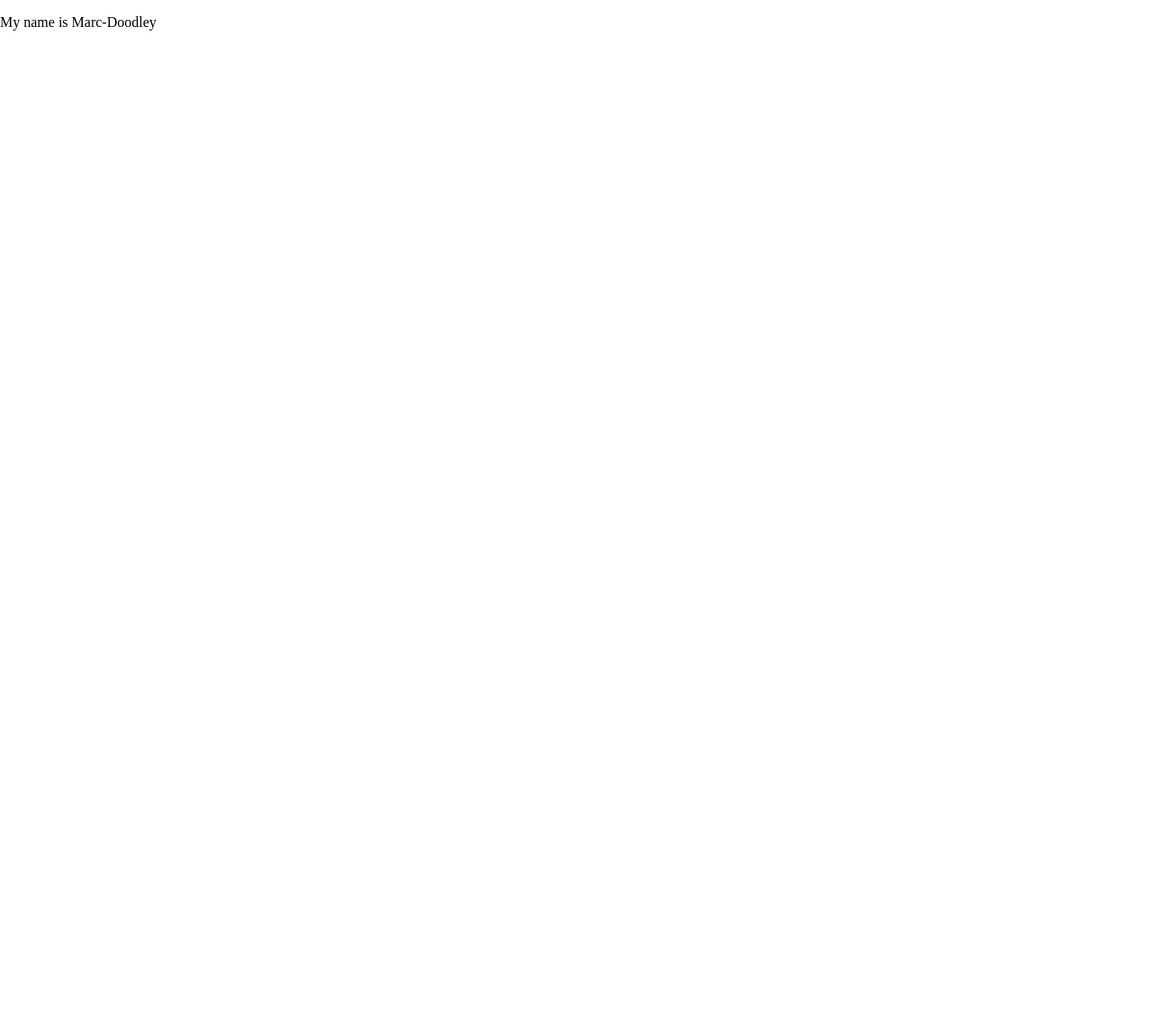
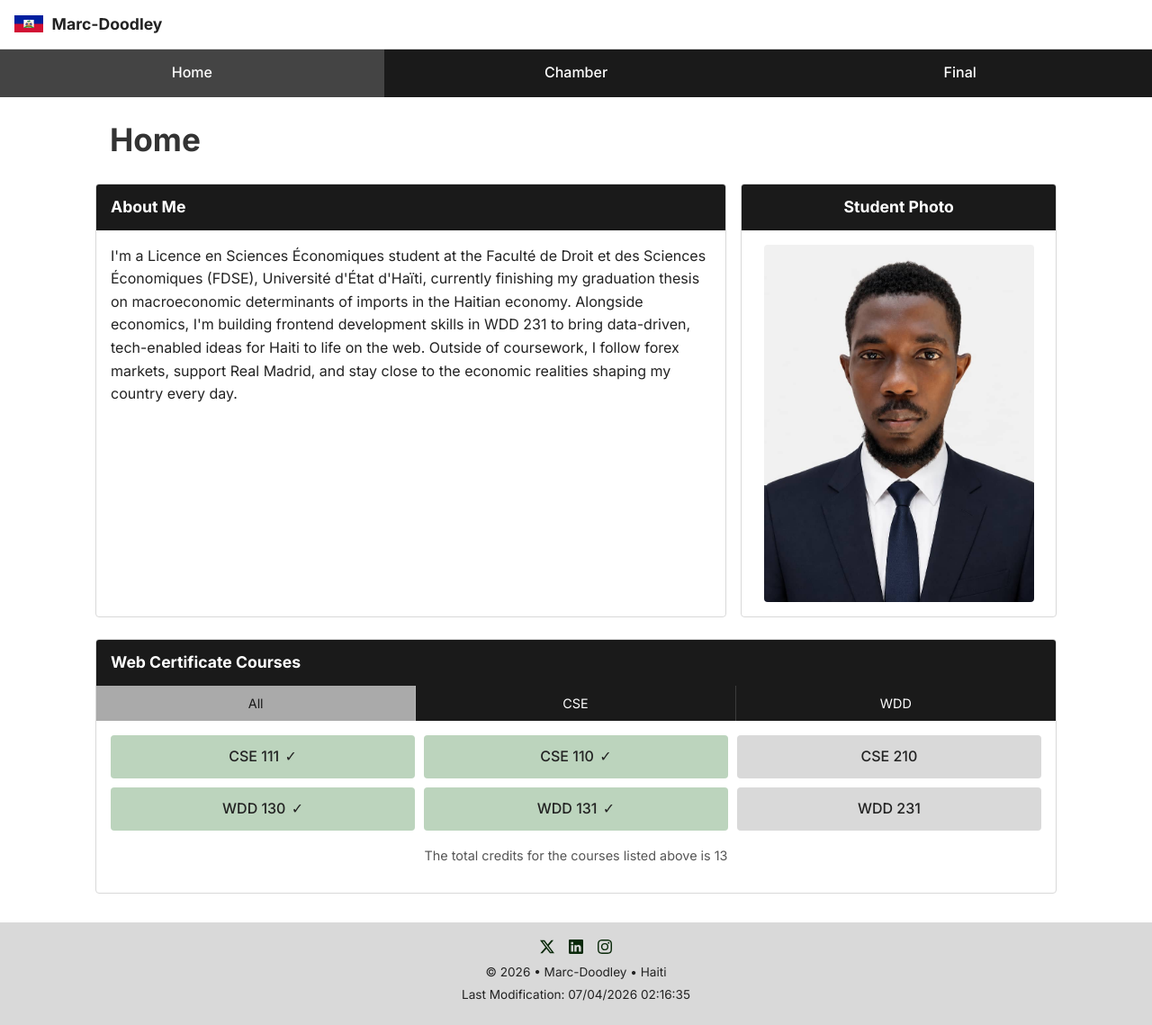
Before and after one commit to marcdoodleys-collab/WDD231, a plain HTML site: page index.html in a window 1280 px wide. Shown: the whole page at 90% size. Before the commit the page ends 800 px from the top, so only its background shows below. Drawn offline with Linux system fonts and the light colour scheme.

Commit message:
Week 1 assignment

```diff
--- a/index.html
+++ b/index.html
@@ -1,12 +1,92 @@
 <!DOCTYPE html>
 <html lang="en">
 <head>
-    <meta charset="UTF-8">
-    <meta name="viewport" content="width=device-width, initial-scale=1.0">
-    <link rel="stylesheet" href="styles/normalize.css">
-    <title>Document</title>
+  <meta charset="UTF-8" />
+  <meta name="viewport" content="width=device-width, initial-scale=1.0" />
+  <title>Marc-Doodley | WDD 231 Course Home</title>
+  <meta name="description" content="Marc-Doodley's WDD 231 Web Frontend Development I course home page: about me, student photo, and Web Certificate Courses progress." />
+  <meta name="author" content="Marc-Doodley" />
+
+  <link href="https://fonts.googleapis.com/css2?family=Inter:wght@400;500;600;700&display=swap" rel="stylesheet" />
+
+  <link rel="stylesheet" href="styles/style.css" />
+
+  <script src="scripts/script.js" defer></script>
 </head>
 <body>
-   <p>My name is Marc-Doodley</p>
+
+  <header>
+    <div class="brand">
+      <img src="images/flag_of_haiti.svg" alt="Site logo" class="logo" width="32" height="32" />
+      <span class="site-name">Marc-Doodley</span>
+    </div>
+
+    <button id="hamburger" class="hamburger" aria-label="Toggle navigation menu" aria-expanded="false" aria-controls="primaryNav">
+      <span></span>
+      <span></span>
+      <span></span>
+    </button>
+  </header>
+
+  <nav>
+    <ul id="primaryNav">
+      <li><a href="index.html" class="active" target="_blank">Home</a></li>
+      <li><a href="chamber.html" target="_blank">Chamber</a></li>
+      <li><a href="final.html" target="_blank">Final</a></li>
+    </ul>
+  </nav>
+
+  <main>
+    <h1>Home</h1>
+
+    <div class="intro-grid">
+      <section class="about-me">
+        <h2>About Me</h2>
+        <p>
+          I'm a Licence en Sciences Économiques student at the Faculté de Droit et des Sciences
+          Économiques (FDSE), Université d'État d'Haïti, currently finishing my graduation thesis
+          on macroeconomic determinants of imports in the Haitian economy. Alongside economics, I'm
+          building frontend development skills in WDD 231 to bring data-driven, tech-enabled ideas
+          for Haiti to life on the web. Outside of coursework, I follow forex markets, support Real
+          Madrid, and stay close to the economic realities shaping my country every day.
+        </p>
+      </section>
+
+      <section class="photo-section">
+        <h2>Student Photo</h2>
+        <img src="images/Profile-picture.jpeg" alt="Student photo placeholder" class="student-photo" width="300" height="260" />
+      </section>
+    </div>
+
+    <section class="certificate-courses">
+      <h2>Web Certificate Courses</h2>
+
+      <div class="filter-buttons">
+        <button class="filter-btn active" data-filter="all">All</button>
+        <button class="filter-btn" data-filter="CSE">CSE</button>
+        <button class="filter-btn" data-filter="WDD">WDD</button>
+      </div>
+
+      <div id="courseCards" class="course-cards"></div>
+
+      <p class="credit-total">
+        The total credits for the courses listed above is <span id="creditTotal">0</span>
+      </p>
+    </section>
+  </main>
+
+  <footer>
+    <div class="social-links">
+      <a href="https://x.com/Mkdl2002"><img src="images/twitter-x.svg" alt="X profile" width="16" height="16"></a>
+      <a href="https://linkedin.com/in/marc-doodley"><img src="images/linkedin.svg" alt="LinekedIn profile" width="16" height="16"></a>
+      <a href="https://www.instagram.com/marcdoodleys?igsh=MWNpeXg5dWdqZjRjdw=="><img src="images/instagram.svg" alt="Instagram profile" width="16" height="16"></a>
+    </div>
+
+    <p>&copy; <span id="currentYear"></span> &bull; Marc-Doodley &bull; Haiti</p>
+
+    <p id="lastModified"></p>
+  </footer>
+
 </body>
+  </footer>
 </html>
--- /dev/null
+++ b/scripts/script.js
@@ -0,0 +1,119 @@
+// script.js — navigation, dynamic date, and certificate course logic
+
+// ---------- Responsive navigation ----------
+const hamburger = document.querySelector("#hamburger");
+const primaryNav = document.querySelector("#primaryNav");
+
+hamburger.addEventListener("click", () => {
+  const isOpen = primaryNav.classList.toggle("open");
+  hamburger.classList.toggle("open");
+  hamburger.setAttribute("aria-expanded", isOpen);
+});
+
+// ---------- Dynamic footer dates ----------
+const currentYear = document.querySelector("#currentYear");
+currentYear.textContent = new Date().getFullYear();
+
+const lastModified = document.querySelector("#lastModified");
+lastModified.textContent = `Last Modification: ${document.lastModified}`;
+
+// ---------- Certificate courses ----------
+// Course data for the Web and Computer Programming certificate.
+// "completed" reflects courses already finished at time of writing.
+const courses = [
+  {
+    subject: "CSE",
+    number: 111,
+    title: "Programming with functions",
+    credits: 3,
+    completed: true,
+  },
+  {
+    subject: "CSE",
+    number: 110,
+    title: "Introduction to programming",
+    credits: 3,
+    completed: true,
+  },
+  {
+    subject: "CSE",
+    number: 210,
+    title: "Programming with Classes",
+    credits: 2,
+    completed: false,
+  },
+  {
+    subject: "WDD",
+    number: 130,
+    title: "Web Fundamentals",
+    credits: 1,
+    completed: true,
+  },
+  {
+    subject: "WDD",
+    number: 131,
+    title: "Dynamic Web Fundamentals",
+    credits: 2,
+    completed: true,
+  },
+  {
+    subject: "WDD",
+    number: 231,
+    title: "Web Frontend Development I",
+    credits: 2,
+    completed: false,
+  },
+];
+
+const courseContainer = document.querySelector("#courseCards");
+const creditTotal = document.querySelector("#creditTotal");
+const filterButtons = document.querySelectorAll(".filter-btn");
+
+function displayCourses(courseList) {
+  courseContainer.innerHTML = "";
+
+  courseList.forEach((course) => {
+    const card = document.createElement("div");
+    card.classList.add("course-card");
+    if (course.completed) {
+      card.classList.add("completed");
+    }
+
+    card.textContent = `${course.subject} ${course.number}`;
+
+    card.setAttribute(
+      "aria-label",
+      `${course.subject} ${course.number}, ${course.title}, ${
+        course.completed ? "completed" : "not yet completed"
+      }`
+    );
+
+    courseContainer.appendChild(card);
+  });
+
+  updateCreditTotal(courseList);
+}
+
+function updateCreditTotal(courseList) {
+  const total = courseList.reduce((sum, course) => sum + course.credits, 0);
+  creditTotal.textContent = total;
+}
+
+function filterCourses(filter) {
+  if (filter === "all") {
+    return courses;
+  }
+  return courses.filter((course) => course.subject === filter);
+}
+
+filterButtons.forEach((button) => {
+  button.addEventListener("click", () => {
+    filterButtons.forEach((btn) => btn.classList.remove("active"));
+    button.classList.add("active");
+
+    const filter = button.dataset.filter;
+    displayCourses(filterCourses(filter));
+  });
+});
+
+displayCourses(courses);
--- /dev/null
+++ b/styles/base.css
@@ -0,0 +1,102 @@
+/* Base styles for the webpage */
+* {
+    font-family: Arial, sans-serif;
+    box-sizing: border-box;
+}
+
+/************Header styles************/
+header {
+    display: grid;
+    grid-template-columns: 24px auto 44px;
+    padding: 5px 0 5px 10px;
+    align-items: end;
+    border-bottom: solid 1px #ccc;
+    column-gap: 8px;
+}
+
+header img {
+    display: block;
+    width: 100%;
+    height: auto;
+}
+
+header span {
+    font-size: 1.2rem;
+    color: #0a290a;
+}
+
+/************Hamburger navigation styles************/
+.hamburger {
+    background: none;
+    border: none;
+    font-size: 2rem;
+    color: #0a290a;
+    cursor: pointer;
+    font-family: Verdana, Geneva, Tahoma, sans-serif;
+}
+
+.hamburger::before {
+    content: "\2630";
+}
+
+.hamburger.show::before {
+    content: "\00D7";
+}
+
+/************Navigation styles************/
+.navigation {
+    display: none;
+}
+.navigation.show {
+    display: block;
+}
+.navigation ul {
+    list-style-type: none;
+    margin: 0;
+    padding: 0;
+}
+.navigation a {
+    display: block;
+    padding: .8rem 10px;
+    color:#0a290a;
+    text-decoration: none;
+    border-bottom: solid 1px #ccc;
+}
+.navigation li.current {
+    background-color: #b9c7b9;
+}
+.navigation a:hover {
+    background-color: #478f47;
+}
+h1 {
+    margin: 10px
+}
+
+/***************Footer styles***************/
+footer {
+    background-color: rgb(151, 170, 153);
+    padding: 1rem 10px;
+    text-align: center;
+}
+
+.social-media {
+    display: flex;
+    justify-content: center;
+    column-gap: 8px;
+}
+.social-media a {
+    display: flex;
+    justify-content: center;
+    align-items: center;
+    width: 44px;
+    height: 44px;
+    border: rgb(89, 81, 81) solid 1px;
+    border-radius: 22px;
+}
+.social-media img {
+    width: 22px;
+    height: 22px;
+}
+.social-media a:hover {
+    background-color: #478f47;
+}
--- /dev/null
+++ b/styles/large.css
@@ -0,0 +1,24 @@
+@media only screen and (min-width: 608px) {
+    header, main, nav, footer {
+        max-width: 900px;
+        margin: 0 auto;
+    }
+    header {
+        grid-template-columns: 24px auto;
+    }
+    .hamburger {
+        display: none;
+    }
+    .navigation {
+        display: block;
+    }
+    .navigation ul {
+        display: flex;
+
+    }
+    .navigation a {
+        border: none;
+        padding: 10px 15px;
+    }
+
+}
--- /dev/null
+++ b/styles/style.css
@@ -0,0 +1,333 @@
+/* style.css — single stylesheet, mobile-first with a media query for larger screens */
+
+:root {
+  --color-bg: #ffffff;
+  --color-dark: #333333;
+  --color-nav: #1a1a1a;
+  --color-light-gray: #d9d9d9;
+  --color-mid-gray: #aaaaaa;
+  --color-text: #222222;
+  --color-text-muted: #555555;
+
+  --font-body: "Inter", system-ui, sans-serif;
+
+  --radius: 4px;
+}
+
+* {
+  box-sizing: border-box;
+}
+
+body {
+  margin: 0;
+  font-family: var(--font-body);
+  color: var(--color-text);
+  background-color: var(--color-bg);
+  line-height: 1.6;
+}
+
+img {
+  max-width: 100%;
+  height: auto;
+  display: block;
+}
+
+a {
+  color: inherit;
+  text-decoration: none;
+}
+
+h1,
+h2 {
+  margin: 0 0 0.6em 0;
+  color: var(--color-dark);
+}
+
+h1 {
+  font-size: 1.8rem;
+  padding: 1rem 1rem 0;
+}
+
+h2 {
+  font-size: 1.1rem;
+  margin: 0;
+}
+
+p {
+  margin: 0 0 1em 0;
+}
+
+/* ---------- Header ---------- */
+
+header {
+  display: flex;
+  align-items: center;
+  justify-content: space-between;
+  padding: 0.8rem 1rem;
+  border-bottom: 1px solid var(--color-light-gray);
+}
+
+.brand {
+  display: flex;
+  align-items: center;
+  gap: 0.6rem;
+}
+
+.site-name {
+  font-weight: 700;
+  font-size: 1.1rem;
+}
+
+/* Hamburger */
+
+.hamburger {
+  display: flex;
+  flex-direction: column;
+  justify-content: space-between;
+  width: 26px;
+  height: 20px;
+  background: none;
+  border: none;
+  cursor: pointer;
+  padding: 0;
+}
+
+.hamburger span {
+  display: block;
+  height: 2px;
+  width: 100%;
+  background-color: var(--color-dark);
+  border-radius: 2px;
+  transition: transform 0.25s ease, opacity 0.25s ease;
+}
+
+.hamburger.open span:nth-child(1) {
+  transform: translateY(9px) rotate(45deg);
+}
+
+.hamburger.open span:nth-child(2) {
+  opacity: 0;
+}
+
+.hamburger.open span:nth-child(3) {
+  transform: translateY(-9px) rotate(-45deg);
+}
+
+/* Nav (small screens: stacked dropdown) */
+
+#primaryNav {
+  list-style: none;
+  margin: 0;
+  padding: 0;
+  background-color: var(--color-nav);
+  display: none;
+  flex-direction: column;
+}
+
+#primaryNav.open {
+  display: flex;
+}
+
+#primaryNav li a {
+  display: block;
+  color: #ffffff;
+  padding: 0.85rem 1.2rem;
+  font-weight: 500;
+  border-top: 1px solid rgba(255, 255, 255, 0.12);
+  transition: background-color 0.2s ease, padding-left 0.2s ease;
+}
+
+#primaryNav li a:hover,
+#primaryNav li a.active {
+  background-color: #444444;
+  padding-left: 1.6rem;
+}
+
+/* ---------- Main layout ---------- */
+
+main {
+  max-width: 1100px;
+  margin: 0 auto;
+  padding: 0 1rem 2rem;
+}
+
+.intro-grid {
+  display: grid;
+  grid-template-columns: 1fr;
+  gap: 1rem;
+  margin-bottom: 1.5rem;
+}
+
+.about-me,
+.photo-section,
+.certificate-courses {
+  border: 1px solid var(--color-light-gray);
+  border-radius: var(--radius);
+  overflow: hidden;
+}
+
+.about-me,
+.photo-section {
+  padding-bottom: 1rem;
+}
+
+.about-me h2,
+.photo-section h2,
+.certificate-courses h2 {
+  background-color: var(--color-nav);
+  color: #ffffff;
+  padding: 0.7rem 1rem;
+  align-items: center;
+}
+
+.about-me p {
+  padding: 0 1rem;
+  margin-top: 1rem;
+}
+
+.photo-section {
+  text-align: center;
+}
+
+.student-photo {
+  margin: 1rem auto 0;
+  border-radius: var(--radius);
+}
+
+/* ---------- Certificate courses ---------- */
+
+.filter-buttons {
+  display: grid;
+  grid-template-columns: repeat(3, 1fr);
+}
+
+.filter-btn {
+  font-family: var(--font-body);
+  font-size: 0.9rem;
+  background-color: var(--color-nav);
+  border: none;
+  border-right: 1px solid rgba(255, 255, 255, 0.15);
+  color: #ffffff;
+  padding: 0.7rem 0.5rem;
+  cursor: pointer;
+  transition: background-color 0.2s ease;
+}
+
+.filter-btn:last-child {
+  border-right: none;
+}
+
+.filter-btn:hover {
+  background-color: #444444;
+}
+
+.filter-btn.active {
+  background-color: var(--color-mid-gray);
+  color: #1a1a1a;
+}
+
+.course-cards {
+  display: grid;
+  grid-template-columns: repeat(2, 1fr);
+  gap: 0.6rem;
+  padding: 1rem;
+}
+
+.course-card {
+  display: flex;
+  align-items: center;
+  justify-content: center;
+  gap: 0.4rem;
+  padding: 0.7rem 0.5rem;
+  background-color: var(--color-light-gray);
+  border-radius: var(--radius);
+  font-weight: 500;
+  text-align: center;
+}
+
+.course-card.completed {
+  background-color: #bcd4bd;
+}
+
+.course-card.completed::after {
+  content: " \2713";
+}
+
+.credit-total {
+  text-align: center;
+  padding: 0 1rem 1rem;
+  color: var(--color-text-muted);
+  font-size: 0.9rem;
+}
+
+/* ---------- Footer ---------- */
+
+footer {
+  background-color: var(--color-light-gray);
+  color: var(--color-text);
+  text-align: center;
+  padding: 1.2rem 1rem;
+}
+
+.social-links {
+  display: flex;
+  justify-content: center;
+  gap: 1rem;
+  margin-bottom: 0.6rem;
+}
+
+.social-links a {
+  color: var(--color-dark);
+  transition: color 0.2s ease;
+}
+
+.social-links a:hover {
+  color: #000000;
+}
+
+footer p {
+  margin: 0.2rem 0;
+  font-size: 0.85rem;
+}
+
+/* ---------- Larger screens ---------- */
+
+@media screen and (min-width: 700px) {
+  .hamburger {
+    display: none;
+  }
+
+  #primaryNav {
+    display: flex;
+    flex-direction: row;
+    background-color: var(--color-nav);
+  }
+
+  #primaryNav li {
+    flex: 1;
+  }
+
+  #primaryNav li a {
+    border-top: none;
+    text-align: center;
+  }
+
+  #primaryNav li a:hover,
+  #primaryNav li a.active {
+    padding-left: 1.2rem;
+  }
+
+  h1 {
+    font-size: 2.2rem;
+    padding-top: 1.2rem;
+  }
+
+  .intro-grid {
+    grid-template-columns: 2fr 1fr;
+    align-items: stretch;
+  }
+
+  .course-cards {
+    grid-template-columns: repeat(3, 1fr);
+  }
+}
```
Also changed, not shown: index1..html (added, +43 -0 lines), scripts/navigation.js (added, +9 -0 lines), images/Profile-picture.jpeg (added), images/cash.svg (added), images/flag_of_haiti.svg (added), images/github.svg (added), images/instagram.svg (added), images/linkedin.svg (added), images/microsoft-teams.svg (added), images/money-bill-solid-full.svg (added), images/twitter-x.svg (added).
